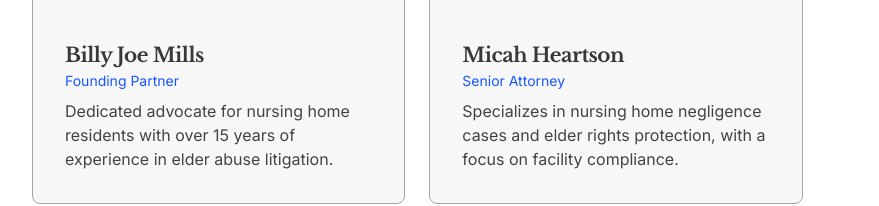
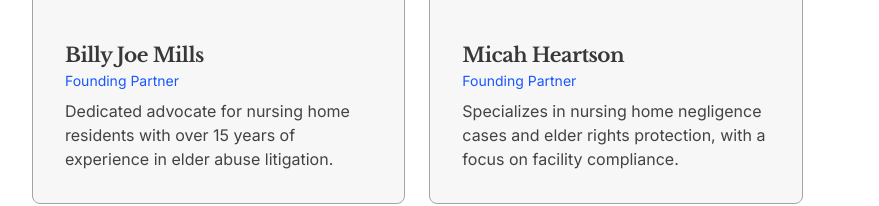
Before and after one commit to sgmills2/dignity_law, a React (Vite) app: page /dignity_law/about in a window 1280 px wide. Shown: the part 974-1180 px from the top of the page, without its empty margins (24-903 px from the left). Built offline with nearby package versions, Linux system fonts and the light colour scheme.

Commit message:
Update Micah Heartson's role to Founding Partner in About page

```diff
--- a/src/pages/About.tsx
+++ b/src/pages/About.tsx
@@ -16,7 +16,7 @@ const About = () => {
     },
     {
       name: 'Micah Heartson',
-      role: 'Senior Attorney',
+      role: 'Founding Partner',
       description: 'Specializes in nursing home negligence cases and elder rights protection, with a focus on facility compliance.',
       image: 'https://placehold.co/400x500',
     },
```
